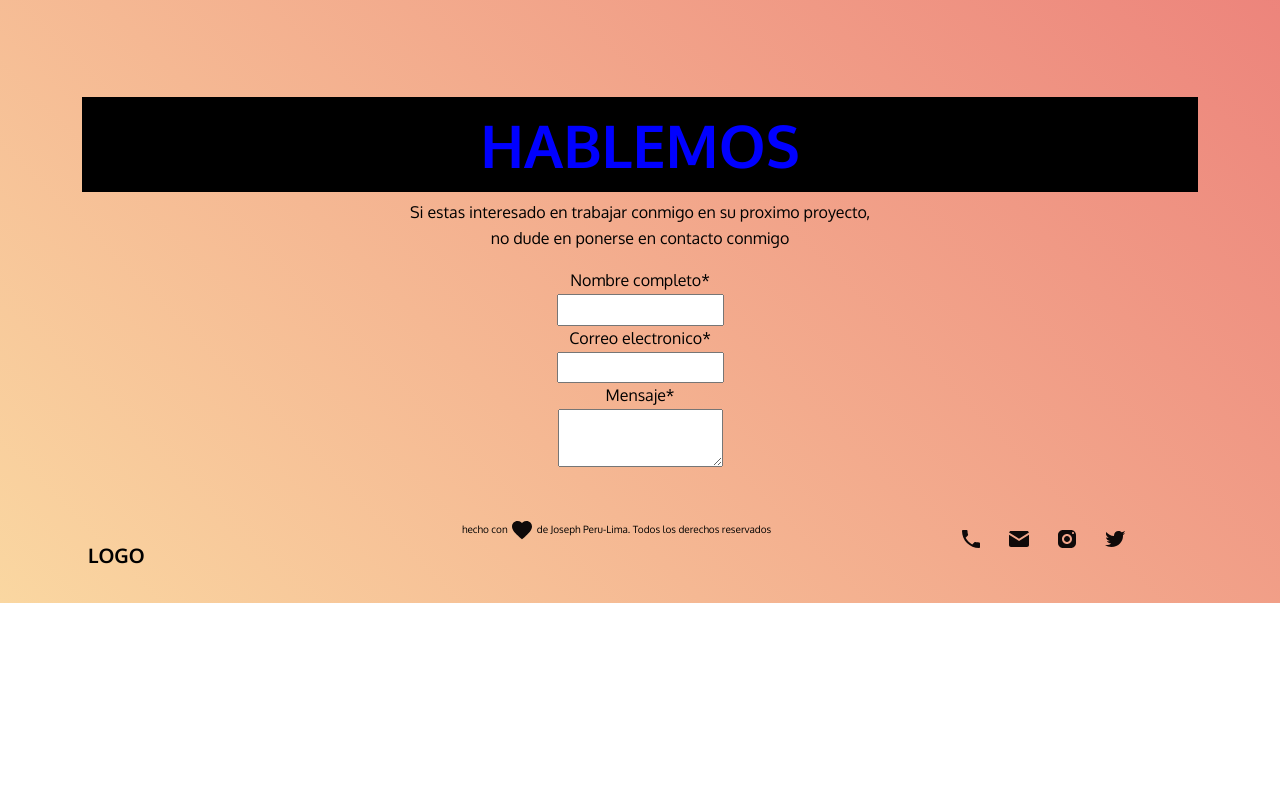
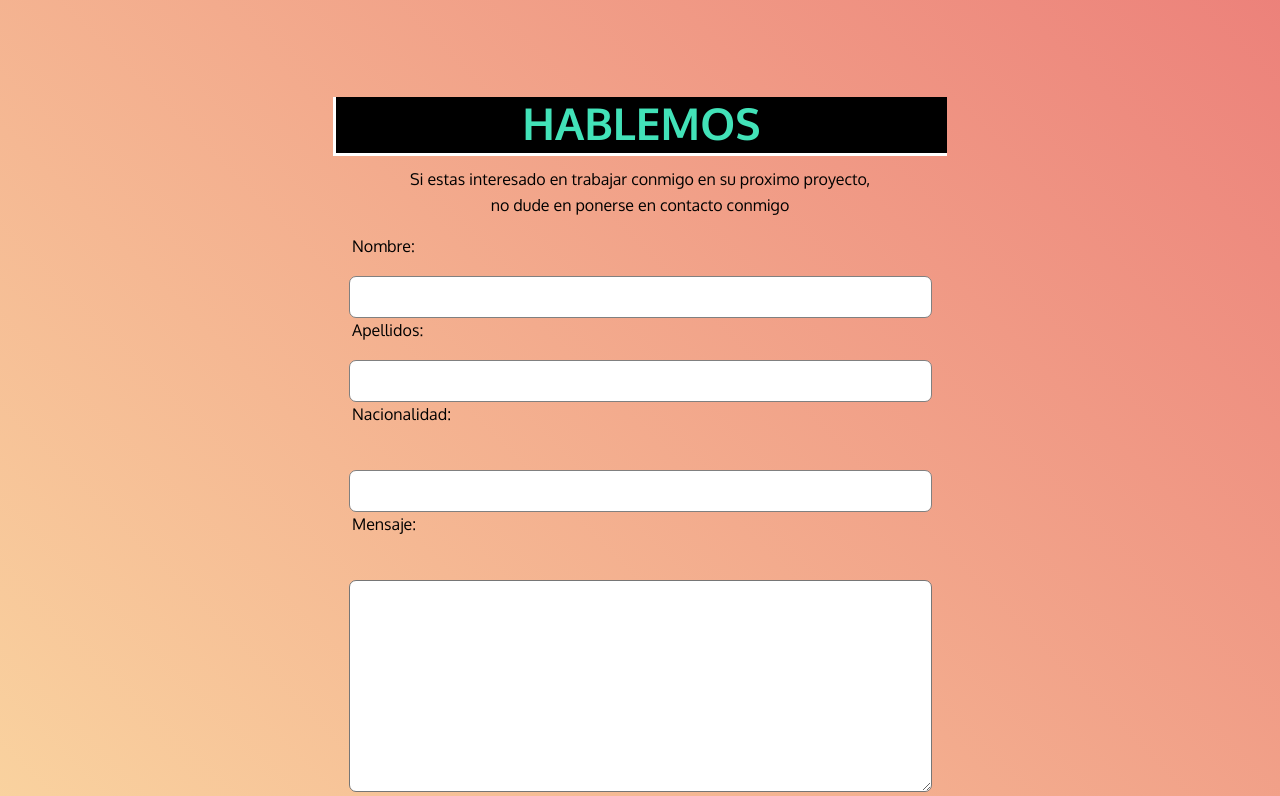
Before and after one commit to davjos7/davjos7, a plain HTML site: page index.html in a window 1280 px wide. Shown: the part 530-1326 px from the top of the page. Before the commit the page ends 1133 px from the top, so only its background shows below. Drawn offline with nearby package versions, Linux system fonts and the light colour scheme.

Commit message:
agrege mas

```diff
--- a/css/index.css
+++ b/css/index.css
@@ -93,12 +93,23 @@ button {
 }
 
 .titulo{
-  margin-top: 100px;
-  background-color: black;
+    margin-top: 100px;
+    background-color: black;
+    width: 55%;
+    border-left: 3px solid white;
+    padding-top: 1px;
+    height: 59px;
+    border-bottom: 3px solid white;
+    margin-bottom: 11px;
 
 }
 .titulo h2{
-  color: blue;
+  color: #42e2b8;
+  font-size: 44px;
+  line-height: 50px;
+
+
+
 }
 
 footer{
@@ -107,3 +118,21 @@ footer{
 .pie-msj{
   font-size: 10px;
 }
+
+input{
+  border-radius: 7px;
+  width: 583px;
+  height: 42px;
+  border: 1px solid grey;
+}
+
+form .formupie {
+  width: 576px;
+    text-align: left;
+}
+
+textarea{
+  width: 583px;
+    border-radius: 7px;
+    height: 212px;
+}
--- a/index.html
+++ b/index.html
@@ -16,11 +16,11 @@
   <header>
   <div class="container">
       <div class="row">
-          <div class="col-sm-4">
+          <div class="col-md-4">
              <h3 class="nombre-logo">LOGO</h3>
           </div>
 
-          <div class="col-sm-4">
+          <div class="col-md-4">
             <ul class="cabezera">
               <li>HOLA</li>
               <li>PROYECTOS</li>
@@ -28,7 +28,7 @@
             </ul>
           </div>
 
-          <div class="col-sm-4">
+          <div class="col-md-4">
             <button>CURRICULUM</button>
           </div>
       </div>
@@ -76,18 +76,13 @@
   </div>
   <p>Si estas interesado en trabajar conmigo en su proximo proyecto, <br>no dude en ponerse en contacto conmigo</p>
   <form>
-    <label>Nombre completo*</label>
-    <br>
-    <input type="text" name="Nombre">
-    <br>
-    <label>Correo electronico*</label>
-    <br>
-    <input type="text" name="hola@joseph.pe">
-    <br>
-    <label>Mensaje*</label>
-    <br>
-    <textarea></textarea>
-    <br>
+    <p class="formupie">Nombre:<br></p> <input type="text" name="nombre">
+
+    <p class="formupie">Apellidos:<br></p> <input type="text" name="apellidos" size="40">
+
+    <p class="formupie">Nacionalidad:</p><br> <input type="text" name="nacionalidad" size="20">
+
+    <p class="formupie">Mensaje:</p><br> <textarea></textarea>
   </form>
 </section>
 </center>
```
